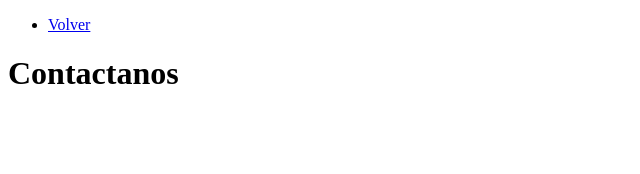
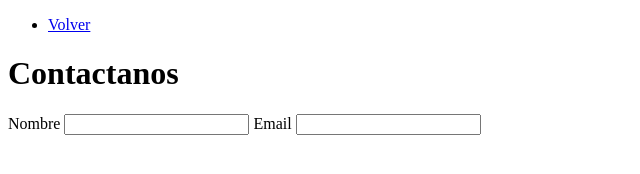
Before and after one commit to facudgs/ramas-git, a plain HTML site: page pages/contacto.html in a window 1280 px wide. Shown: the whole page, without its empty margins (0-640 px from the left). Drawn offline with Linux system fonts and the light colour scheme.

Commit message:
add: form

```diff
--- a/pages/contacto.html
+++ b/pages/contacto.html
@@ -12,5 +12,9 @@
       </ul>
     </header>
     <h1>Contactanos</h1>
+    <form>
+      <label for="name">Nombre <input type="text" id="name" /></label>
+      <label for="Email">Email <input type="text" id="Email" /></label>
+    </form>
   </body>
 </html>
```
